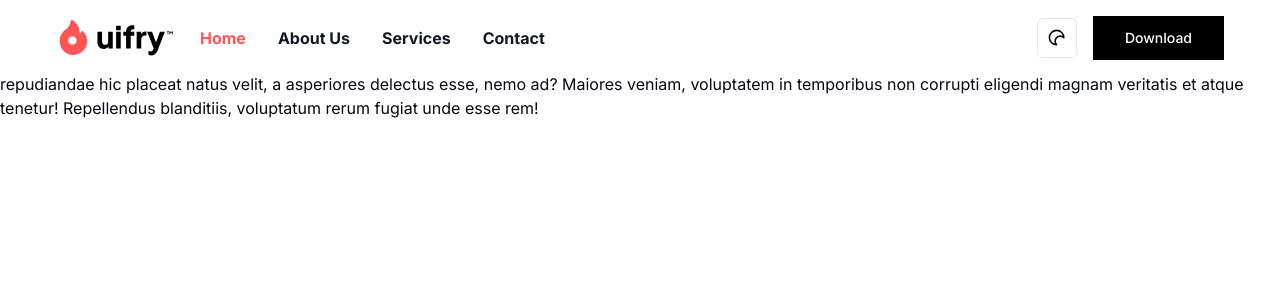
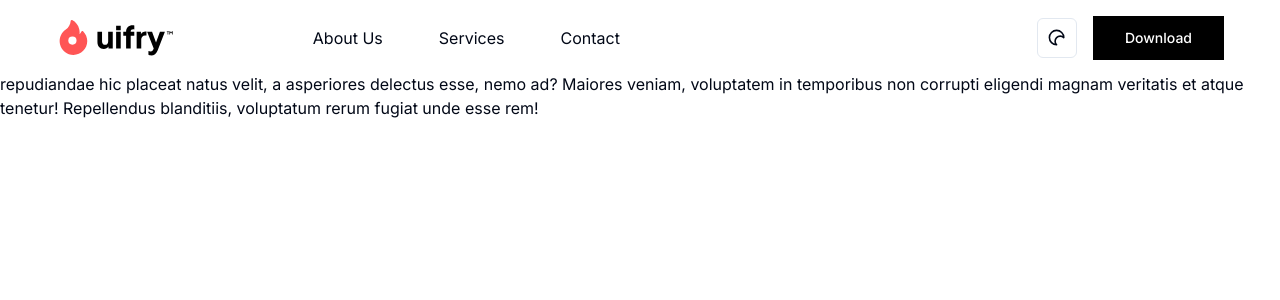
Before and after one commit to tejasvi8686/Responsive-App-Landing-Page-Design, a Next.js app: page / in a window 1280 px wide. Shown: the top 300 px of the page. Built offline with nearby package versions, Linux system fonts and the light colour scheme.

Commit message:
navbar done

```diff
--- a/components/Navbar.tsx
+++ b/components/Navbar.tsx
@@ -4,34 +4,8 @@ import Link from "next/link";
 import React, { useState } from "react";
 import ThemeSwitcher from "./ThemeSwitcher";
 import Logo from "@/public/assets/logo.svg";
+import { navItems } from "@/constants/index"
 
-const navItems = [
-  {
-    href: "/",
-    text: "Home",
-    className:
-      "block py-2 px-3 text-base text-white bg-[#FF5555] rounded md:bg-transparent md:text-[#FF5555] md:p-0 md:dark:text-red-500 font-bold",
-    ariaCurrent: "page",
-  },
-  {
-    href: "/",
-    text: "About Us",
-    className:
-      "block py-2 px-3 text-base text-gray-900 rounded hover:bg-gray-100 md:hover:bg-transparent md:hover:text-[#FF5555] md:p-0 md:dark:hover:text-red-500 dark:text-white dark:hover:bg-gray-700 dark:hover:text-white md:dark:hover:bg-transparent dark:border-gray-700 font-bold",
-  },
-  {
-    href: "/",
-    text: "Services",
-    className:
-      "block py-2 px-3 text-base text-gray-900 rounded hover:bg-gray-100 md:hover:bg-transparent md:hover:text-[#FF5555] md:p-0 md:dark:hover:text-red-500 dark:text-white dark:hover:bg-gray-700 dark:hover:text-white md:dark:hover:bg-transparent dark:border-gray-700 font-bold",
-  },
-  {
-    href: "/",
-    text: "Contact",
-    className:
-      "block py-2 px-3 text-base text-gray-900 rounded hover:bg-gray-100 md:hover:bg-transparent md:hover:text-[#FF5555] md:p-0 md:dark:hover:text-red-500 dark:text-white dark:hover:bg-gray-700 dark:hover:text-white md:dark:hover:bg-transparent dark:border-gray-700 font-bold",
-  },
-];
 
 const Navbar: React.FC = () => {
   const [isMenuOpen, setIsMenuOpen] = useState(false);
```
